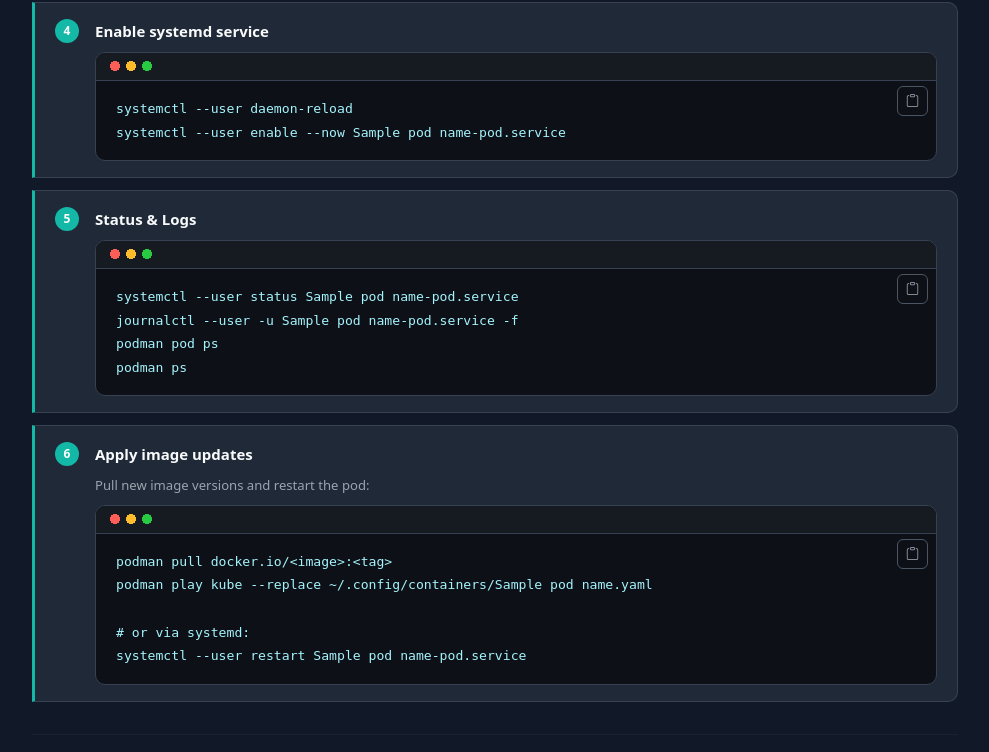
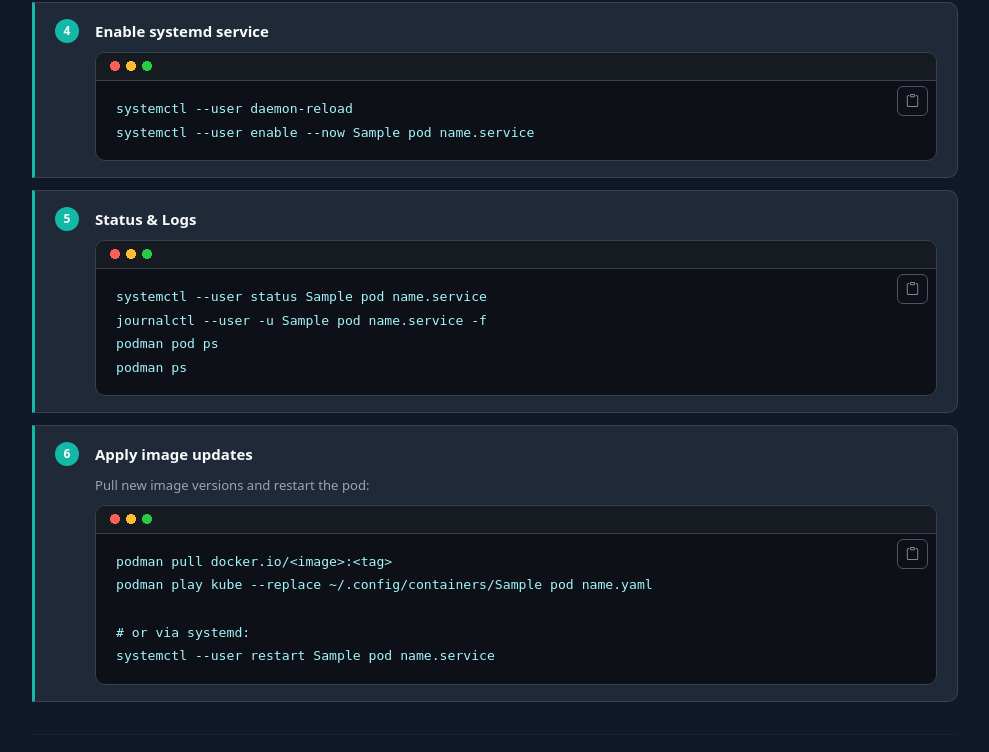
Before and after one commit to Garfieldttt/podman-kube-generator, a Django app: template templates/generator/saved_detail.html in a window 1280 px wide. Shown: the part 1776-2528 px from the top of the page, without its empty margins (145-1134 px from the left). Run offline with Django 5.2, Linux system fonts and the light colour scheme; data comes from the database, SQL or seed files in the repository; the template is opened without the code that fills it: most values are stand-ins (such as "Sample title", 1, 10 or a date in 2020); data that the repository does not hold is empty; parts of the project's set-up code (start-up, migrations or seed data) failed here and were passed over; some libraries are stand-ins or nearby versions.

Commit message:
Fix Quadlet service name: use <name>.service not <name>-pod.service

```diff
--- a/templates/generator/partials/instructions_rootful_en.html
+++ b/templates/generator/partials/instructions_rootful_en.html
@@ -111,7 +111,7 @@ sudo nano /etc/containers/systemd/{{ pod_name }}.kube</pre>
         <p class="mb-2 fw-semibold">Enable systemd service (rootful)</p>
         <div class="pre-wrap">
           <pre id="rfen-step4">sudo systemctl daemon-reload
-sudo systemctl enable --now {{ pod_name }}-pod.service</pre>
+sudo systemctl enable --now {{ pod_name }}.service</pre>
           <button class="btn btn-sm btn-outline-secondary copy-btn" onclick="copyToClipboard(this, 'rfen-step4')"><i class="bi bi-clipboard"></i></button>
         </div>
       </div>
@@ -124,8 +124,8 @@ sudo systemctl enable --now {{ pod_name }}-pod.service</pre>
       <div class="flex-grow-1">
         <p class="mb-2 fw-semibold">Status &amp; Logs</p>
         <div class="pre-wrap">
-          <pre id="rfen-step5">sudo systemctl status {{ pod_name }}-pod.service
-sudo journalctl -u {{ pod_name }}-pod.service -f
+          <pre id="rfen-step5">sudo systemctl status {{ pod_name }}.service
+sudo journalctl -u {{ pod_name }}.service -f
 sudo podman pod ps
 sudo podman ps</pre>
           <button class="btn btn-sm btn-outline-secondary copy-btn" onclick="copyToClipboard(this, 'rfen-step5')"><i class="bi bi-clipboard"></i></button>
--- a/templates/generator/partials/instructions_rootless_en.html
+++ b/templates/generator/partials/instructions_rootless_en.html
@@ -202,7 +202,7 @@ nano ~/.config/containers/systemd/{{ pod_name }}.kube</pre>
         <p class="mb-2 fw-semibold">Enable systemd service</p>
         <div class="pre-wrap">
           <pre id="rlen-step4">systemctl --user daemon-reload
-systemctl --user enable --now {{ pod_name }}-pod.service</pre>
+systemctl --user enable --now {{ pod_name }}.service</pre>
           <button class="btn btn-sm btn-outline-secondary copy-btn" onclick="copyToClipboard(this, 'rlen-step4')"><i class="bi bi-clipboard"></i></button>
         </div>
       </div>
@@ -215,8 +215,8 @@ systemctl --user enable --now {{ pod_name }}-pod.service</pre>
       <div class="flex-grow-1">
         <p class="mb-2 fw-semibold">Status &amp; Logs</p>
         <div class="pre-wrap">
-          <pre id="rlen-step5">systemctl --user status {{ pod_name }}-pod.service
-journalctl --user -u {{ pod_name }}-pod.service -f
+          <pre id="rlen-step5">systemctl --user status {{ pod_name }}.service
+journalctl --user -u {{ pod_name }}.service -f
 podman pod ps
 podman ps</pre>
           <button class="btn btn-sm btn-outline-secondary copy-btn" onclick="copyToClipboard(this, 'rlen-step5')"><i class="bi bi-clipboard"></i></button>
@@ -236,7 +236,7 @@ podman ps</pre>
 podman play kube --replace ~/.config/containers/{{ pod_name }}.yaml
 
 # or via systemd:
-systemctl --user restart {{ pod_name }}-pod.service</pre>
+systemctl --user restart {{ pod_name }}.service</pre>
           <button class="btn btn-sm btn-outline-secondary copy-btn" onclick="copyToClipboard(this, 'rlen-step6')"><i class="bi bi-clipboard"></i></button>
         </div>
       </div>
```
